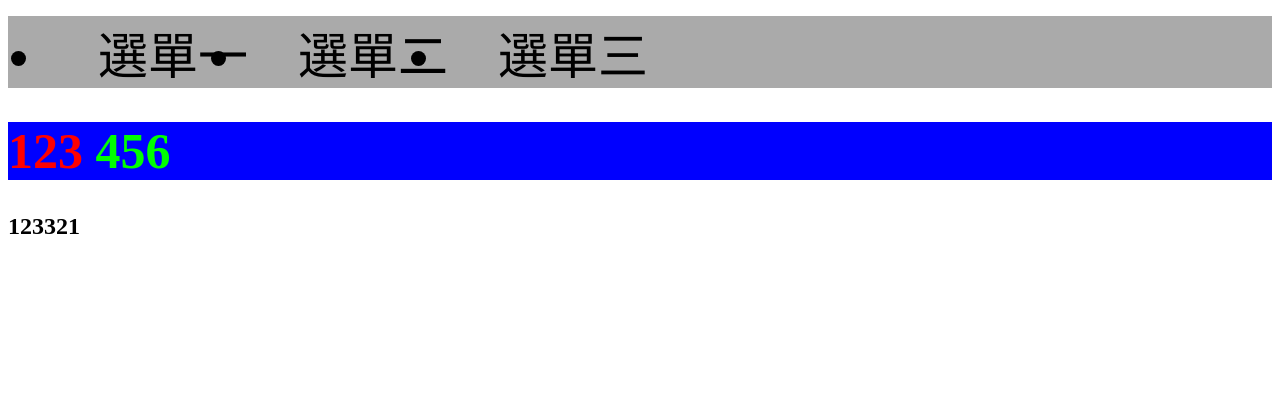
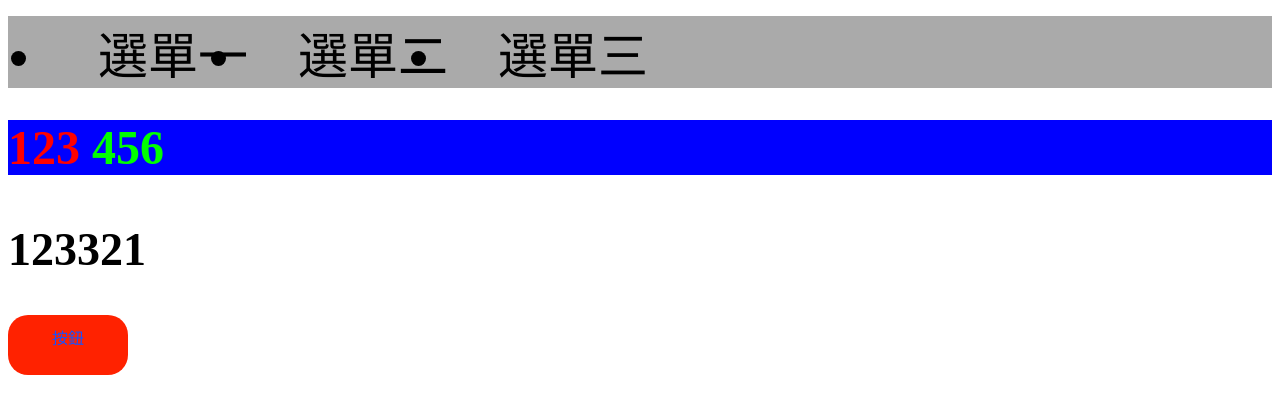
Before and after one commit to kyosam/cd106, a website: page index.html in a window 1280 px wide. Drawn offline with Linux system fonts and the light colour scheme.

Commit message:
learn eachin,ifelse,content

```diff
--- a/index.html
+++ b/index.html
@@ -24,5 +24,6 @@
         <span>456</span>
     </h1>
     <h2>123321</h2>
+    <div class="btn">按鈕</div>
 </body>
 </html>
--- a/sass/base/_var.scss
+++ b/sass/base/_var.scss
@@ -3,3 +3,8 @@ $fontcolor : red;
 $fontcolorg : #0f0;
 $backgroundcolor : #00f;
 $value: #1553ff , #f20 , green , 14px;
+
+// rwd變數
+$mb :  720px;
+$md :  900px;
+$dt: 1200px;
--- /dev/null
+++ b/sass/layout/_desktop.scss
@@ -0,0 +1,5 @@
+@include respond(desktop) {
+    h1 {
+        font-size: 40px;
+    }
+  }
--- a/sass/mixin/_mixin.scss
+++ b/sass/mixin/_mixin.scss
@@ -47,3 +47,25 @@
      border-color: $border-c;
      font-size: $font;
 }
+
+// rwd
+@mixin respond ($breakpoint) {
+    @if $breakpoint=='mobile' {
+        //手機
+        @media all and (max-width: $mb) {
+            @content;
+        }
+    }
+    @else if $breakpoint=='medium' {
+        ///平板
+        @media all and (min-width: $md) {
+            @content;
+        }
+    }
+    @else if $breakpoint=="desktop" {
+        // 桌機
+        @media all and (min-width: $dt) {
+            @content;
+        }
+    }
+ }
--- a/sass/style.scss
+++ b/sass/style.scss
@@ -15,6 +15,7 @@
 // 頁面組成元素
 //===============
 @import 'layout/header';
+@import 'layout/desktop';
 @import 'layout/footer';
 
 
@@ -53,7 +54,18 @@
     @extend .border-radious;
 }
 
+.opr {
+    width: 10px + 10;
+    width: 10px - 5;
+    width: 10px * 5;
+    width: ( 10px / 5 ) ;
+}
 
+@for $i from 1 through 10{
+    .push-left-#{$i} {
+        margin-left: $i * 1px;
+    }
+}
 
 //呼叫
 .header {
@@ -88,3 +100,123 @@ h1{
 .clearfix{
     clear: both;
 }
+
+
+
+$value: #1553ff,
+#f20,
+green;
+
+
+%border-radus {
+    border-radius: 20px;
+}
+
+@mixin bg($color, $bgc, $border-c, $font:null) {
+    color: $color;
+    background-color: $bgc;
+    border-color: $border-c;
+    font-size: $font;
+    //  @extend .border-raduis ;
+}
+
+
+@mixin hover($color, $bgc) {
+    color: $color;
+    background-color:  $bgc;
+    transition: all 0.15s ease-in-out;
+}
+
+@mixin btnall($className ,$hovercolor , $hoverbgc) {
+    #{$className}{
+        width: 100px;
+        @include bg($value...);
+        @extend %border-radus;
+        text-align: center;
+        padding: 10px;
+        &:hover {
+            @include hover($hovercolor, $hoverbgc);
+            cursor: pointer;
+        }
+    }
+}
+
+
+@include btnall('.btn' , #333, rgb(8, 245, 186));
+
+
+$x : 0;
+@while $x < 8 {
+    .col-#{$x} {
+      width :  1 * $x ;
+    }
+
+    $x : $x + 1;
+}
+
+
+$alt :  alert , red , yellow ;
+$sub :  submit , #fff , green;
+$back : back , blue ,  #00e070;
+$clear : clears , #848d84 ,  #ffcc25;
+
+
+@each $className  , $text , $back in $alt , $sub , $back ,$clear  {
+    .#{$className}-btn {
+        color: $text;
+        background-color: $back;
+    }
+}
+
+@each $title_font,
+$size in (h1 : 48px, h2 : 46px, h3 : 30px, h4: 26px , h5: 14px) {
+    #{$title_font} {
+        font-size: $size;
+    }
+}
+
+@mixin grid($num) {
+
+    @for $i from 1 through $num {
+        .col-md-#{$i} {
+            width: ($i / $num) * 100%
+        }
+    }
+}
+
+@include grid(16);
+
+$num : 10px;
+
+h2 {
+    @if $num <=20px {
+        padding-top: $num
+    }
+    @else {
+        padding-top: ($num /2);
+    }
+}
+
+@mixin theme($classname ,$theme) {
+    .#{$classname} {
+        @if ($theme==maintheme) {
+            background-color: #fff;
+            @content;
+        }
+
+        @else if ($theme==subtheme) {
+            background-color: rgb(255, 88, 88);
+            @content;
+        }
+
+        @else if ($theme==sidebar) {
+            background-color: #3cf8f8;
+            @content;
+        }
+    }
+}
+
+@include theme(main ,subtheme){
+    padding-top: 20px;
+    margin: 20px;
+};
```
Also changed, not shown: css/style.css.
